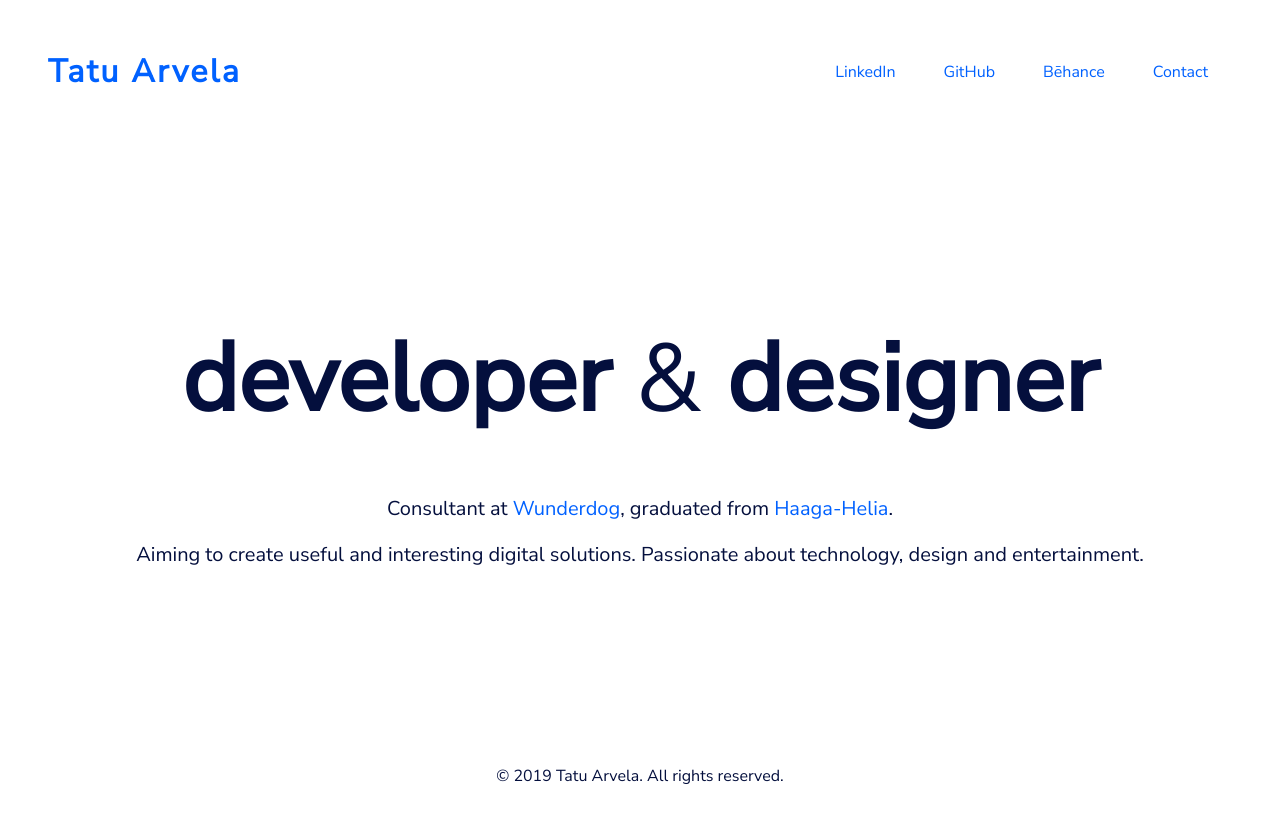
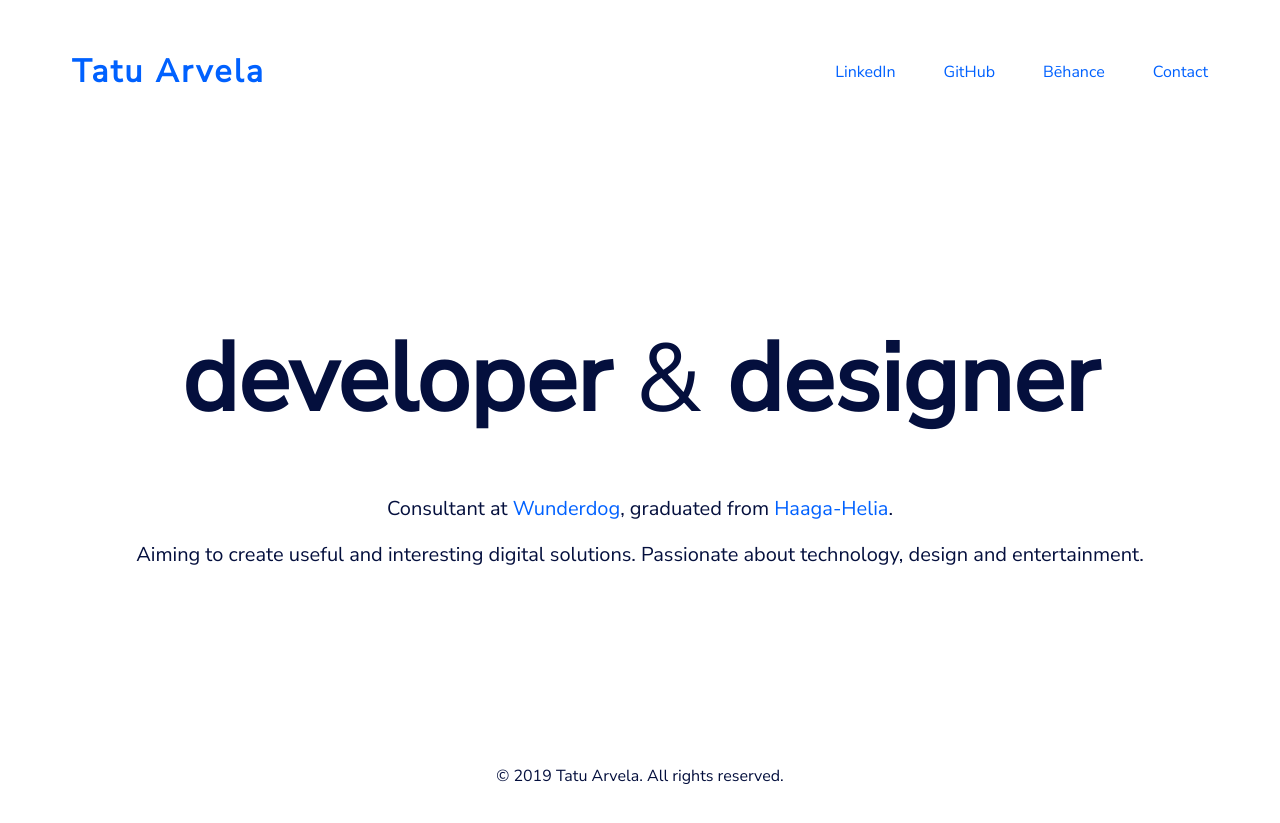
Before and after one commit to TatuArvela/tatuarvela.dev, a Jekyll site: the page built from index.md, in a window 1280 px wide. Shown: the top 823 px of the page. Built offline with Jekyll 4.4.1, drawn with Linux system fonts in a browser that asks for light colours.

Commit message:
Adjusted header positioning

```diff
--- a/_sass/_header.sass
+++ b/_sass/_header.sass
@@ -10,6 +10,7 @@ header
 
 .site-logo-item
   flex-grow: 1
+  padding-left: 1.5rem
 
 .site-logo
   @extend .nav-item
@@ -111,7 +112,7 @@ nav.mobile-nav
 .menu-toggle
   display: block
   top: 3rem
-  right: 2.5rem
+  right: 3rem
   position: absolute
   border: none
   background: none
```
